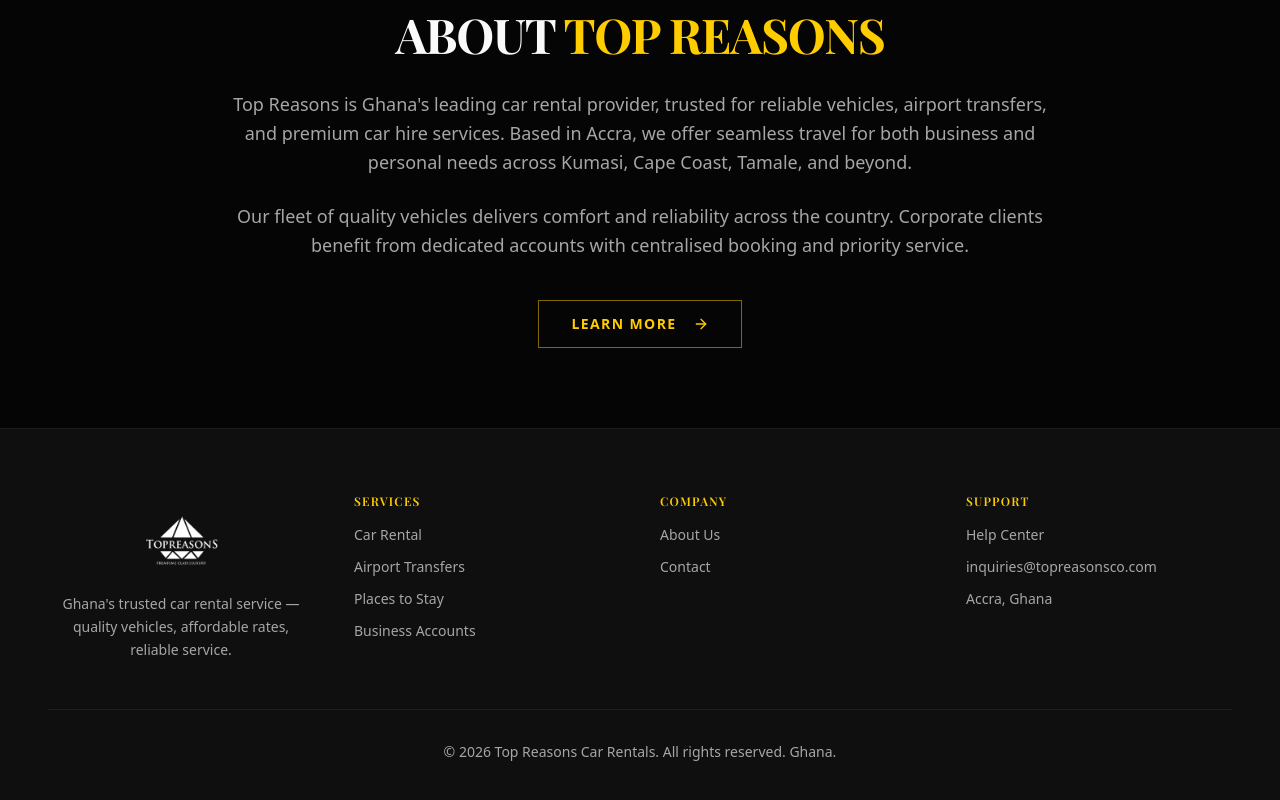
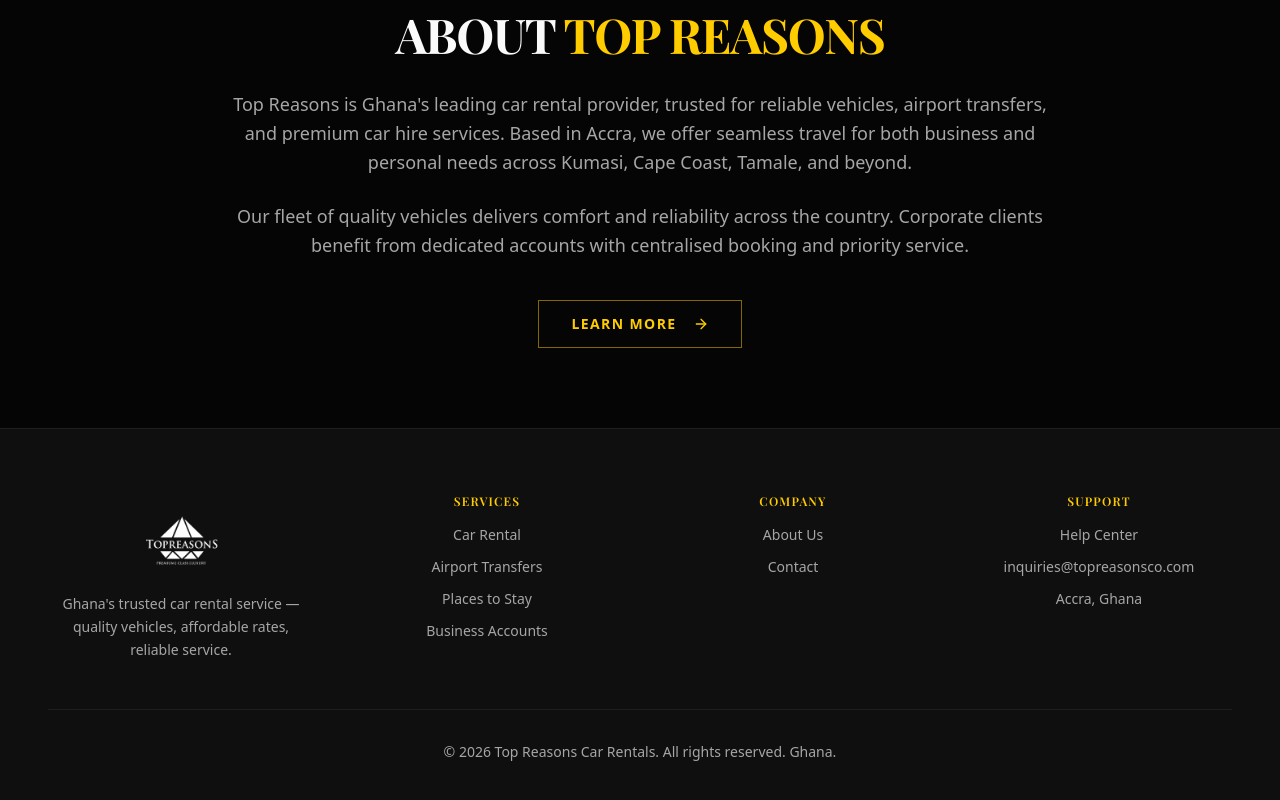
Before and after one commit to El-viktoh/topreasons-web, a Next.js app: page / in a window 1280 px wide. Shown: the part 5736-6536 px from the top of the page. Built offline with nearby package versions, Linux system fonts and the light colour scheme; no server answers; the database is empty; a web font is replaced by a local one.

Commit message:
center align all contents in the footer

```diff
--- a/components/Footer.tsx
+++ b/components/Footer.tsx
@@ -4,7 +4,7 @@
   return (
     <footer className="py-16 px-4 bg-card border-t border-border">
       <div className="container mx-auto">
-        <div className="grid grid-cols-1 md:grid-cols-4 gap-10 mb-12 text-center md:text-left">
+        <div className="grid grid-cols-1 md:grid-cols-4 gap-10 mb-12 text-center">
           <div className="md:col-span-1 flex flex-col items-center text-center">
             <Link href="/" className="flex items-center justify-center gap-2 mb-1">
               <img src="/assets/logo.png" alt="Top Reasons" className="h-20 md:h-24" />
```
